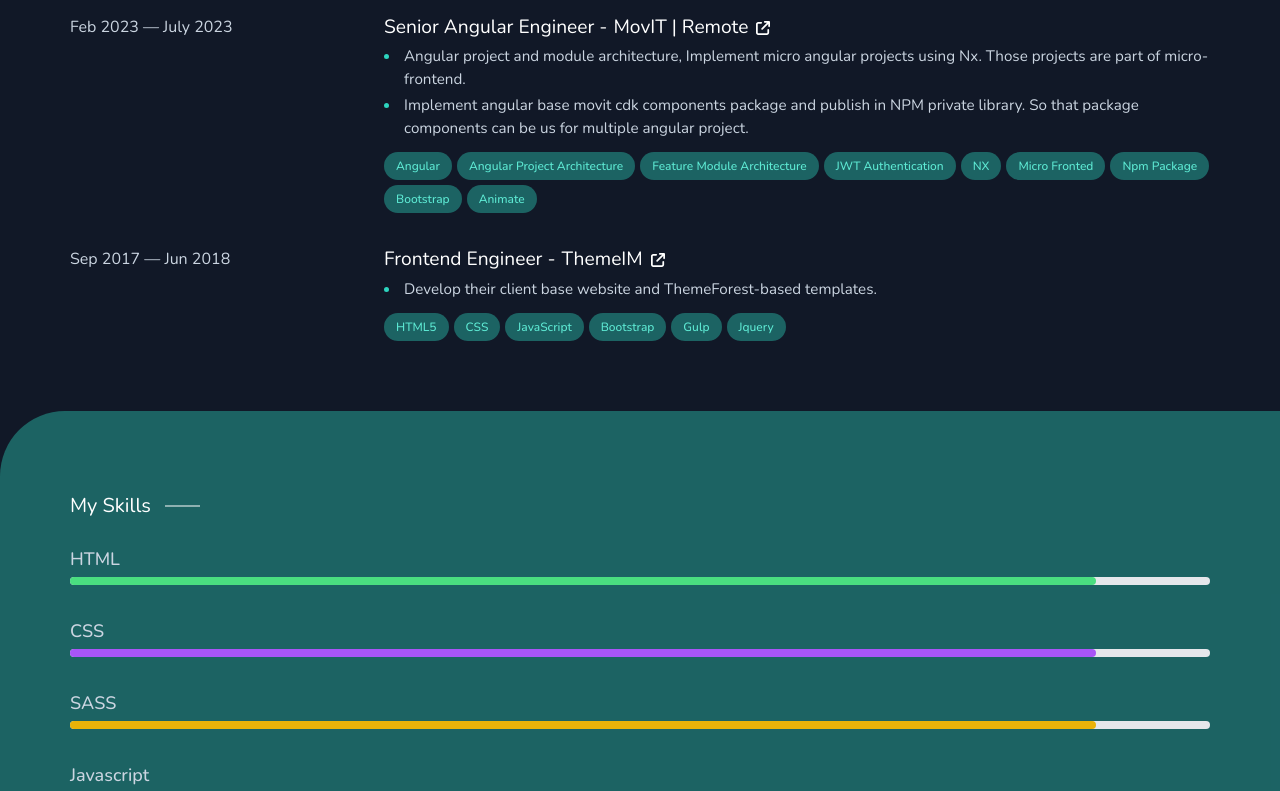
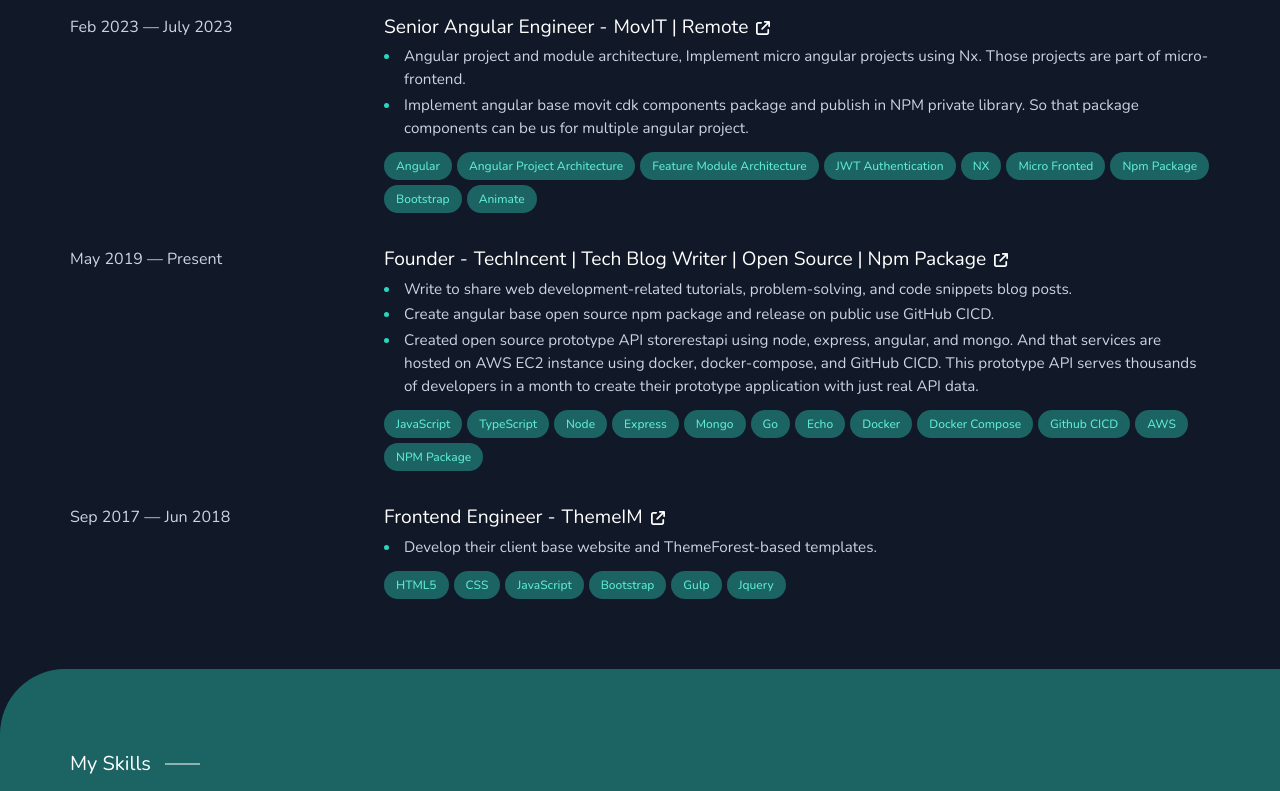
Before and after one commit to sajalmia381/sajalmia381.github.io, an Angular app: page / in a window 1280 px wide. Shown: the part 1439-2230 px from the top of the page. Built offline with nearby package versions, Linux system fonts and the light colour scheme; no server answers.

Commit message:
feat: TechIncent add on experence

```diff
--- a/src/app/home/components/experience/experience.component.html
+++ b/src/app/home/components/experience/experience.component.html
@@ -100,6 +100,39 @@
         </ul>
       </mia-experience-item>
       <mia-experience-item [scrollPosition$]="scrollBottomPosition$">
+        <span period>May 2019 — Present</span>
+        <h2 class="experience_title">
+          Founder -
+          <a class="experience_title_link" target="_blank" href="https://techincent.com/">
+            TechIncent | Tech Blog Writer | Open Source | Npm Package
+            <svg class="ml-2" xmlns="http://www.w3.org/2000/svg" viewBox="0 0 512 512">
+              <path
+                d="M320 0c-17.7 0-32 14.3-32 32s14.3 32 32 32h82.7L201.4 265.4c-12.5 12.5-12.5 32.8 0 45.3s32.8 12.5 45.3 0L448 109.3V192c0 17.7 14.3 32 32 32s32-14.3 32-32V32c0-17.7-14.3-32-32-32H320zM80 32C35.8 32 0 67.8 0 112V432c0 44.2 35.8 80 80 80H400c44.2 0 80-35.8 80-80V320c0-17.7-14.3-32-32-32s-32 14.3-32 32V432c0 8.8-7.2 16-16 16H80c-8.8 0-16-7.2-16-16V112c0-8.8 7.2-16 16-16H192c17.7 0 32-14.3 32-32s-14.3-32-32-32H80z"
+              />
+            </svg>
+          </a>
+        </h2>
+        <ul class="experience_desc">
+          <li>Write to share web development-related tutorials, problem-solving, and code snippets blog posts.</li>
+          <li>Create angular base open source npm package and release on public use GitHub CICD.</li>
+          <li>Created open source prototype API storerestapi using node, express, angular, and mongo. And that services are hosted on AWS EC2 instance using docker, docker-compose, and GitHub CICD. This prototype API serves thousands of developers in a month to create their prototype application with just real API data.</li>
+        </ul>
+        <ul class="skill_list">
+          <li>JavaScript</li>
+          <li>TypeScript</li>
+          <li>Node</li>
+          <li>Express</li>
+          <li>Mongo</li>
+          <li>Go</li>
+          <li>Echo</li>
+          <li>Docker</li>
+          <li>Docker Compose</li>
+          <li>Github CICD</li>
+          <li>AWS</li>
+          <li>NPM Package</li>
+        </ul>
+      </mia-experience-item>
+      <mia-experience-item [scrollPosition$]="scrollBottomPosition$">
         <div period>Sep 2017 — Jun 2018</div>
         <div class="experience_content">
           <h2 class="experience_title">
```
